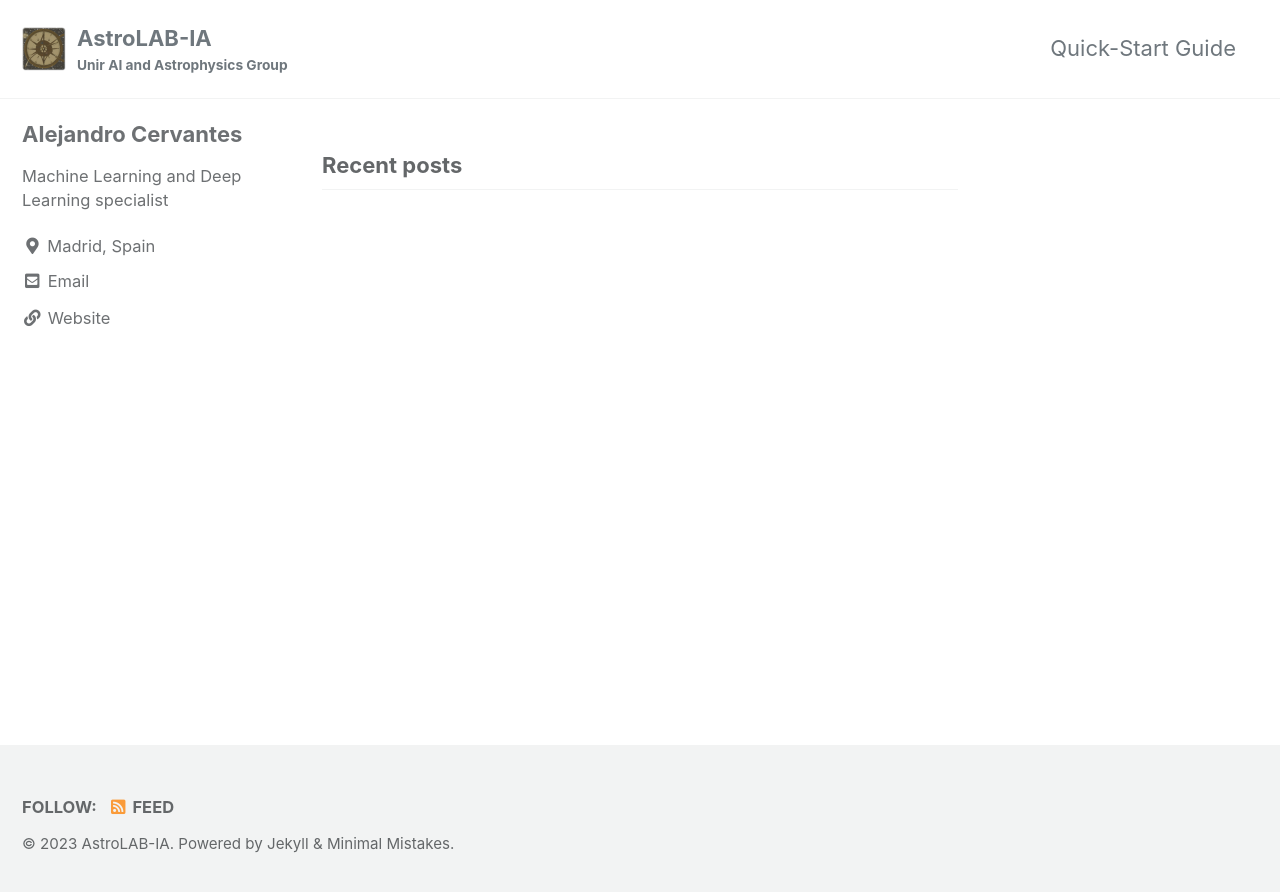
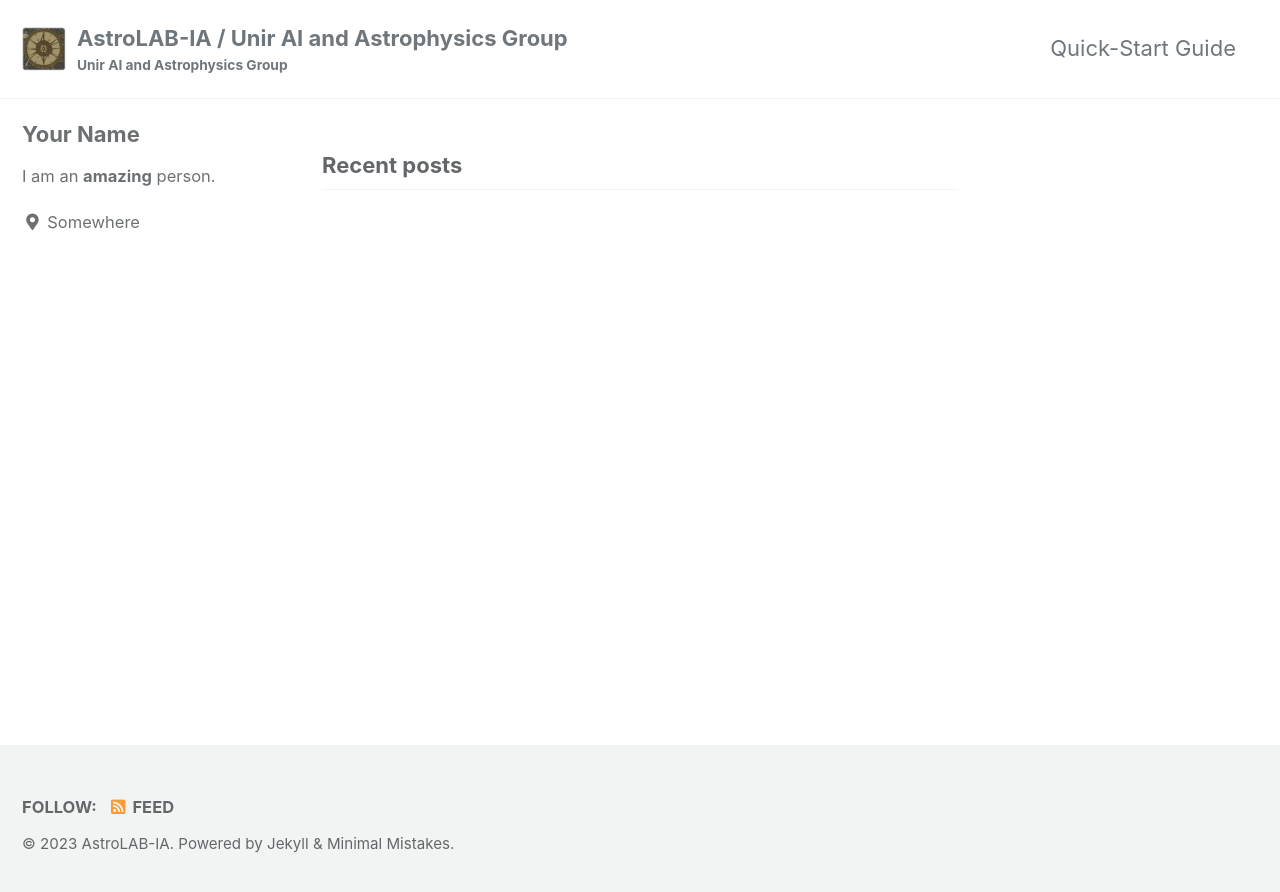
Before and after one commit to UNIR-ASTRO-IA/UNIR-ASTRO-IA.github.io, a Jekyll site: the page built from index.html, in a window 1280 px wide. Shown: the top 892 px of the page. Built offline with Jekyll 4.4.1, drawn with Linux system fonts in a browser that asks for light colours; cached includes are drawn as plain includes; the list of posts is cut into pages by our own code.

Commit message:
Revert "Conf"
This reverts commit b0f53947bc9167126ffa2375bc11b798f165ed24.

```diff
--- a/_config.yml
+++ b/_config.yml
@@ -16,7 +16,7 @@ minimal_mistakes_skin    : "default" # "air", "aqua", "contrast", "dark", "dirt"
 
 # Site Settings
 locale                   : "en-US"
-title                    : "AstroLAB-IA"
+title                    : "AstroLAB-IA / Unir AI and Astrophysics Group"
 title_separator          : "-"
 subtitle                 : Unir AI and Astrophysics Group # site tagline that appears below site title in masthead
 name                     : "AstroLAB-IA"
@@ -104,18 +104,18 @@ analytics:
 
 # Site Author
 author:
-  name             : "Alejandro Cervantes"
+  name             : "Your Name"
   avatar           : # path of avatar image, e.g. "/assets/images/bio-photo.jpg"
-  bio              : "Machine Learning and Deep Learning specialist"
-  location         : "Madrid, Spain"
+  bio              : "I am an **amazing** person."
+  location         : "Somewhere"
   email            :
   links:
     - label: "Email"
       icon: "fas fa-fw fa-envelope-square"
-      url: "mailto:alejandro.cervantesrovira@unir.net"
+      # url: "mailto:your.name@email.com"
     - label: "Website"
       icon: "fas fa-fw fa-link"
-      url: "https://www.unir.net/profesores/alejandro-cervantes-rovira/"
+      # url: "https://your-website.com"
     - label: "Twitter"
       icon: "fab fa-fw fa-twitter-square"
       # url: "https://twitter.com/"
```
